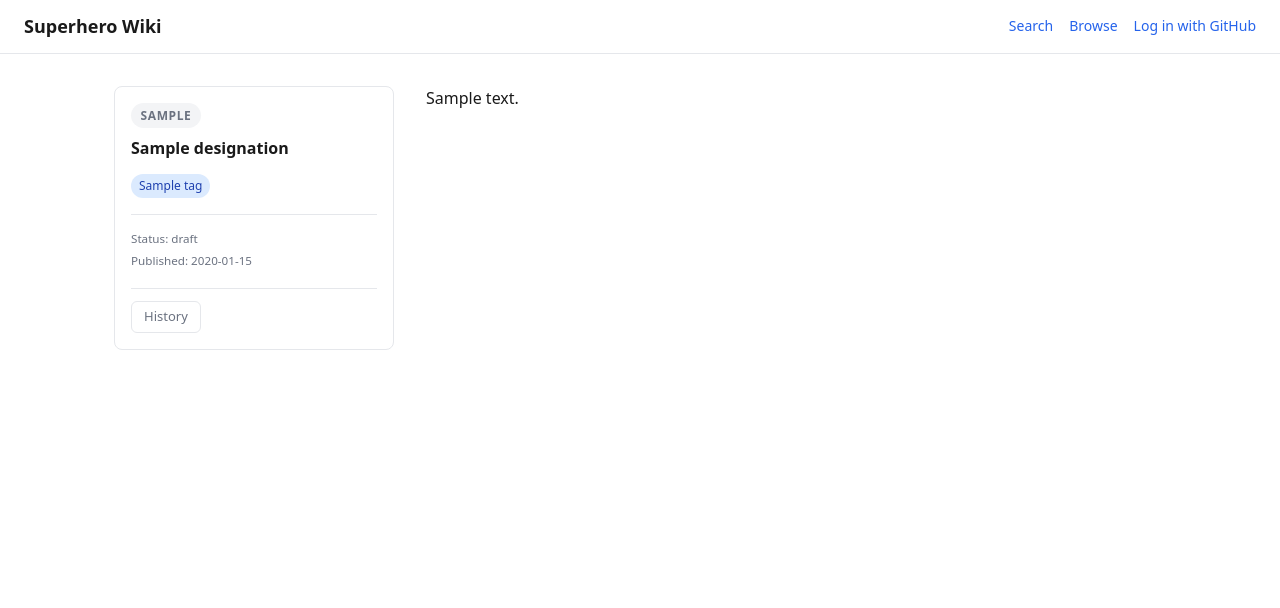
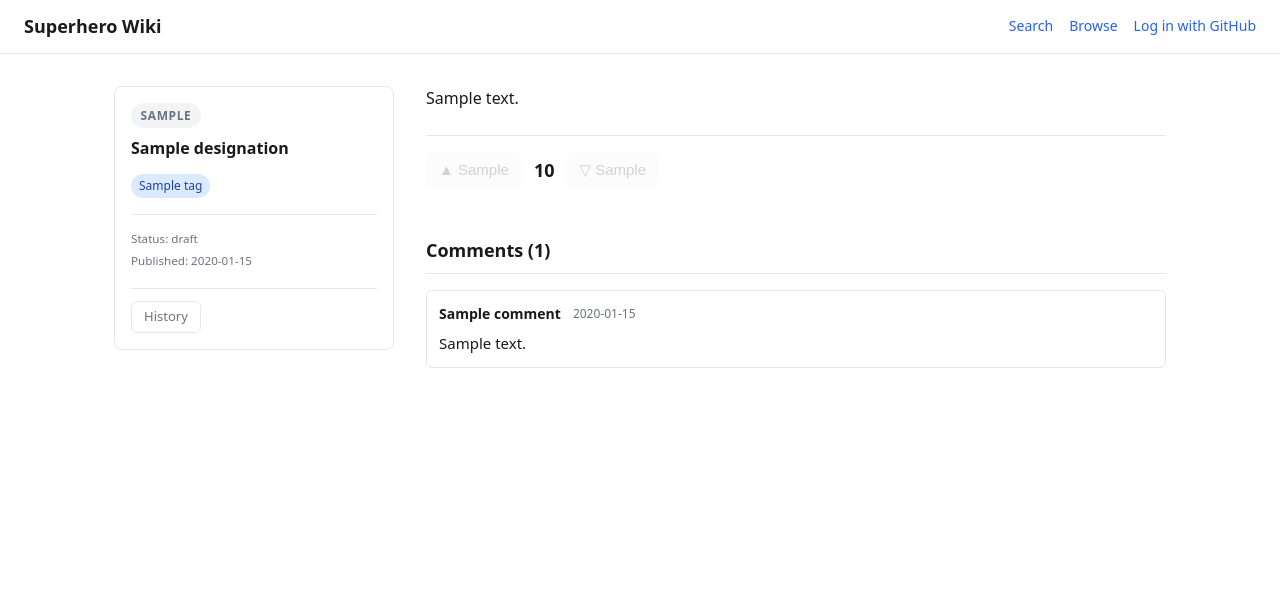
Before and after one commit to maxcan7/superhero_project, a FastAPI app: template superhero_project/templates/article.html in a window 1280 px wide. Shown: the top 608 px of the page. Run offline with FastAPI, Linux system fonts and the light colour scheme; the template is opened without the code that fills it: most values are stand-ins (such as "Sample title", 1, 10 or a date in 2020); parts of the project's set-up code (start-up, migrations or seed data) failed here and were passed over.

Commit message:
feat(article): add vote bar and comments section

```diff
--- a/superhero_project/static/css/main.css
+++ b/superhero_project/static/css/main.css
@@ -321,6 +321,107 @@ a:hover { color: var(--color-accent-dark); text-decoration: underline; }
   border-top: 1px solid var(--color-border);
 }
 
+/* ── Article column ────────────────────────────────────────────────────────── */
+.article-column {
+  min-width: 0;
+}
+
+/* ── Vote bar ───────────────────────────────────────────────────────────────── */
+.vote-bar {
+  display: flex;
+  align-items: center;
+  gap: 0.75rem;
+  padding: 1rem 0;
+  margin-top: 1.5rem;
+  border-top: 1px solid var(--color-border);
+}
+
+.vote-btn { font-size: 0.9375rem; }
+
+.vote-btn--active {
+  background: var(--color-accent);
+  color: #fff;
+  border-color: var(--color-accent);
+}
+
+.vote-btn--active:hover {
+  background: var(--color-accent-dark);
+  border-color: var(--color-accent-dark);
+  color: #fff;
+}
+
+#vote-score {
+  font-size: 1.125rem;
+  font-weight: 600;
+  min-width: 2ch;
+  text-align: center;
+}
+
+/* ── Comments ───────────────────────────────────────────────────────────────── */
+.comments-section { margin-top: 2rem; }
+
+.comments-heading {
+  font-size: 1.125rem;
+  margin-bottom: 1rem;
+  padding-bottom: 0.5rem;
+  border-bottom: 1px solid var(--color-border);
+}
+
+.comment-list {
+  list-style: none;
+  display: flex;
+  flex-direction: column;
+  gap: 1rem;
+}
+
+.comment {
+  padding: 0.75rem;
+  border: 1px solid var(--color-border);
+  border-radius: 0.375rem;
+}
+
+.comment-header {
+  display: flex;
+  align-items: center;
+  gap: 0.75rem;
+  margin-bottom: 0.375rem;
+}
+
+.comment-author { font-weight: 600; font-size: 0.875rem; }
+
+.comment-date { font-size: 0.75rem; color: var(--color-muted); }
+
+.comment-body { font-size: 0.9375rem; white-space: pre-wrap; }
+
+.comment-actions { display: flex; gap: 0.375rem; margin-top: 0.5rem; }
+
+.comment-empty { color: var(--color-muted); font-style: italic; }
+
+.comment-edit-form { margin-top: 0.5rem; }
+
+.comment-edit-actions { display: flex; gap: 0.375rem; margin-top: 0.5rem; }
+
+.comment-textarea,
+.comment-form textarea {
+  width: 100%;
+  min-height: 80px;
+  padding: 0.5rem;
+  border: 1px solid var(--color-border);
+  border-radius: 0.375rem;
+  font-family: var(--font-sans);
+  font-size: 0.9375rem;
+  resize: vertical;
+}
+
+.comment-form {
+  margin-top: 1.5rem;
+  display: flex;
+  flex-direction: column;
+  gap: 0.5rem;
+}
+
+.comment-form .btn { align-self: flex-start; }
+
 /* ── Responsive ────────────────────────────────────────────────────────────── */
 @media (max-width: 700px) {
   .article-layout {
--- /dev/null
+++ b/superhero_project/static/js/article.js
@@ -0,0 +1,181 @@
+(function () {
+  const root = document.getElementById('article-root');
+  if (!root) return;
+  const id = root.dataset.identifier;
+
+  // ── Votes ────────────────────────────────────────────────────────────────────
+  const upBtn = document.getElementById('vote-up');
+  const downBtn = document.getElementById('vote-down');
+  const scoreEl = document.getElementById('vote-score');
+  const voteBar = document.querySelector('.vote-bar');
+
+  if (upBtn && downBtn && scoreEl && voteBar) {
+    const raw = voteBar.dataset.userVote;
+    const state = {
+      userVote: raw === '1' ? 1 : raw === '-1' ? -1 : null,
+      upvotes: parseInt(scoreEl.dataset.upvotes, 10),
+      downvotes: parseInt(scoreEl.dataset.downvotes, 10),
+    };
+
+    function applyVoteUI() {
+      scoreEl.textContent = state.upvotes - state.downvotes;
+      upBtn.textContent = `▲ ${state.upvotes}`;
+      downBtn.textContent = `▽ ${state.downvotes}`;
+      upBtn.classList.toggle('vote-btn--active', state.userVote === 1);
+      downBtn.classList.toggle('vote-btn--active', state.userVote === -1);
+    }
+
+    async function castVote(value) {
+      const res = await fetch(`/votes/${id}`, {
+        method: 'PUT',
+        headers: { 'Content-Type': 'application/json' },
+        body: JSON.stringify({ value }),
+      });
+      return res.ok ? res.json() : null;
+    }
+
+    async function removeVote() {
+      await fetch(`/votes/${id}`, { method: 'DELETE' });
+    }
+
+    upBtn.addEventListener('click', async function () {
+      if (state.userVote === 1) {
+        await removeVote();
+        state.upvotes -= 1;
+        state.userVote = null;
+      } else {
+        const data = await castVote(1);
+        if (!data) return;
+        if (state.userVote === -1) state.downvotes -= 1;
+        state.upvotes = data.upvotes;
+        state.downvotes = data.downvotes;
+        state.userVote = 1;
+      }
+      applyVoteUI();
+    });
+
+    downBtn.addEventListener('click', async function () {
+      if (state.userVote === -1) {
+        await removeVote();
+        state.downvotes -= 1;
+        state.userVote = null;
+      } else {
+        const data = await castVote(-1);
+        if (!data) return;
+        if (state.userVote === 1) state.upvotes -= 1;
+        state.upvotes = data.upvotes;
+        state.downvotes = data.downvotes;
+        state.userVote = -1;
+      }
+      applyVoteUI();
+    });
+  }
+
+  // ── Comments ─────────────────────────────────────────────────────────────────
+  const commentList = document.getElementById('comment-list');
+  const commentForm = document.getElementById('comment-form');
+
+  function escHtml(str) {
+    return String(str)
+      .replace(/&/g, '&amp;')
+      .replace(/</g, '&lt;')
+      .replace(/>/g, '&gt;')
+      .replace(/"/g, '&quot;');
+  }
+
+  function bindCommentActions(li) {
+    li.querySelector('.comment-edit-btn')?.addEventListener('click', function () {
+      const bodyEl = li.querySelector('.comment-body');
+      const original = bodyEl.textContent;
+      bodyEl.style.display = 'none';
+
+      const form = document.createElement('div');
+      form.className = 'comment-edit-form';
+      form.innerHTML = `
+        <textarea class="comment-textarea">${escHtml(original)}</textarea>
+        <div class="comment-edit-actions">
+          <button class="btn btn-primary save-edit-btn">Save</button>
+          <button class="btn btn-ghost cancel-edit-btn">Cancel</button>
+        </div>`;
+      li.insertBefore(form, li.querySelector('.comment-actions'));
+
+      form.querySelector('.cancel-edit-btn').addEventListener('click', function () {
+        bodyEl.style.display = '';
+        form.remove();
+      });
+
+      form.querySelector('.save-edit-btn').addEventListener('click', async function () {
+        const newBody = form.querySelector('textarea').value.trim();
+        if (!newBody) return;
+        const commentId = li.dataset.id;
+        const res = await fetch(`/comments/${id}/${commentId}`, {
+          method: 'PUT',
+          headers: { 'Content-Type': 'application/json' },
+          body: JSON.stringify({ body: newBody }),
+        });
+        if (res.ok) {
+          bodyEl.textContent = newBody;
+          bodyEl.style.display = '';
+          form.remove();
+        }
+      });
+    });
+
+    li.querySelector('.comment-delete-btn')?.addEventListener('click', async function () {
+      if (!confirm('Delete this comment?')) return;
+      const commentId = li.dataset.id;
+      const res = await fetch(`/comments/${id}/${commentId}`, { method: 'DELETE' });
+      if (res.ok) {
+        li.remove();
+        const emptyEl = document.getElementById('comment-empty');
+        if (emptyEl) return;
+        if (commentList && !commentList.querySelector('.comment')) {
+          const li = document.createElement('li');
+          li.id = 'comment-empty';
+          li.className = 'comment-empty';
+          li.textContent = 'No comments yet.';
+          commentList.appendChild(li);
+        }
+      }
+    });
+  }
+
+  commentList?.querySelectorAll('.comment').forEach(bindCommentActions);
+
+  if (commentForm && commentList) {
+    commentForm.addEventListener('submit', async function (e) {
+      e.preventDefault();
+      const textarea = this.querySelector('textarea');
+      const body = textarea.value.trim();
+      if (!body) return;
+      const res = await fetch(`/comments/${id}`, {
+        method: 'POST',
+        headers: { 'Content-Type': 'application/json' },
+        body: JSON.stringify({ body }),
+      });
+      if (!res.ok) return;
+      const comment = await res.json();
+
+      const emptyEl = document.getElementById('comment-empty');
+      emptyEl?.remove();
+
+      const li = document.createElement('li');
+      li.className = 'comment';
+      li.dataset.id = comment.id;
+      const date = new Date(comment.created_at).toISOString().slice(0, 10);
+      li.innerHTML = `
+        <div class="comment-header">
+          <span class="comment-author">${escHtml(comment.author_name)}</span>
+          <span class="comment-date">${date}</span>
+        </div>
+        <div class="comment-body">${escHtml(comment.body)}</div>
+        <div class="comment-actions">
+          <button class="btn btn-ghost comment-edit-btn" data-id="${comment.id}">Edit</button>
+          <button class="btn btn-ghost comment-delete-btn" data-id="${comment.id}">Delete</button>
+        </div>`;
+      commentList.appendChild(li);
+      bindCommentActions(li);
+      textarea.value = '';
+    });
+  }
+})();
--- a/superhero_project/templates/article.html
+++ b/superhero_project/templates/article.html
@@ -5,7 +5,7 @@
 {% block title %}{{ identifier }} — Superhero Wiki{% endblock %}
 
 {% block content %}
-<div class="article-layout">
+<div class="article-layout" id="article-root" data-identifier="{{ identifier }}">
 
   <aside class="metadata-sidebar">
     <div class="article-type-badge">{{ article.article_type }}</div>
@@ -56,9 +56,58 @@
     </div>
   </aside>
 
-  <article class="article-body">
-    {{ article.rendered_body | safe }}
-  </article>
+  <div class="article-column">
+    <article class="article-body">
+      {{ article.rendered_body | safe }}
+    </article>
+
+    <div class="vote-bar"
+         data-user-vote="{{ user_vote if user_vote is not none else '' }}">
+      <button id="vote-up"
+              class="btn vote-btn{% if user_vote == 1 %} vote-btn--active{% endif %}"
+              {% if not user %}disabled{% endif %}>
+        ▲ {{ vote_upvotes }}
+      </button>
+      <span id="vote-score"
+            data-upvotes="{{ vote_upvotes }}"
+            data-downvotes="{{ vote_downvotes }}">{{ vote_score }}</span>
+      <button id="vote-down"
+              class="btn vote-btn{% if user_vote == -1 %} vote-btn--active{% endif %}"
+              {% if not user %}disabled{% endif %}>
+        ▽ {{ vote_downvotes }}
+      </button>
+    </div>
+
+    <section class="comments-section">
+      <h3 class="comments-heading">Comments ({{ comments | length }})</h3>
+      <ul id="comment-list" class="comment-list">
+        {% for c in comments %}
+        <li class="comment" data-id="{{ c.id }}">
+          <div class="comment-header">
+            <span class="comment-author">{{ c.author_name }}</span>
+            <span class="comment-date">{{ c.created_at.strftime("%Y-%m-%d") }}</span>
+          </div>
+          <div class="comment-body">{{ c.body }}</div>
+          {% if user and user.id == c.author_id %}
+          <div class="comment-actions">
+            <button class="btn btn-ghost comment-edit-btn" data-id="{{ c.id }}">Edit</button>
+            <button class="btn btn-ghost comment-delete-btn" data-id="{{ c.id }}">Delete</button>
+          </div>
+          {% endif %}
+        </li>
+        {% else %}
+        <li id="comment-empty" class="comment-empty">No comments yet.</li>
+        {% endfor %}
+      </ul>
+
+      {% if user %}
+      <form id="comment-form" class="comment-form">
+        <textarea class="comment-textarea" placeholder="Add a comment…" required></textarea>
+        <button type="submit" class="btn btn-primary">Post</button>
+      </form>
+      {% endif %}
+    </section>
+  </div>
 
 </div>
 {% endblock %}
@@ -77,4 +126,5 @@ document.getElementById('submit-review-btn').addEventListener('click', async fun
 });
 </script>
 {% endif %}
+<script src="/static/js/article.js"></script>
 {% endblock %}
```
Also changed, not shown: spec/milestone/M9_Frontend.md (+1 -1 lines), superhero_project/routers/articles.py (+62 -4 lines), tests/test_articles.py (+62 -6 lines).
